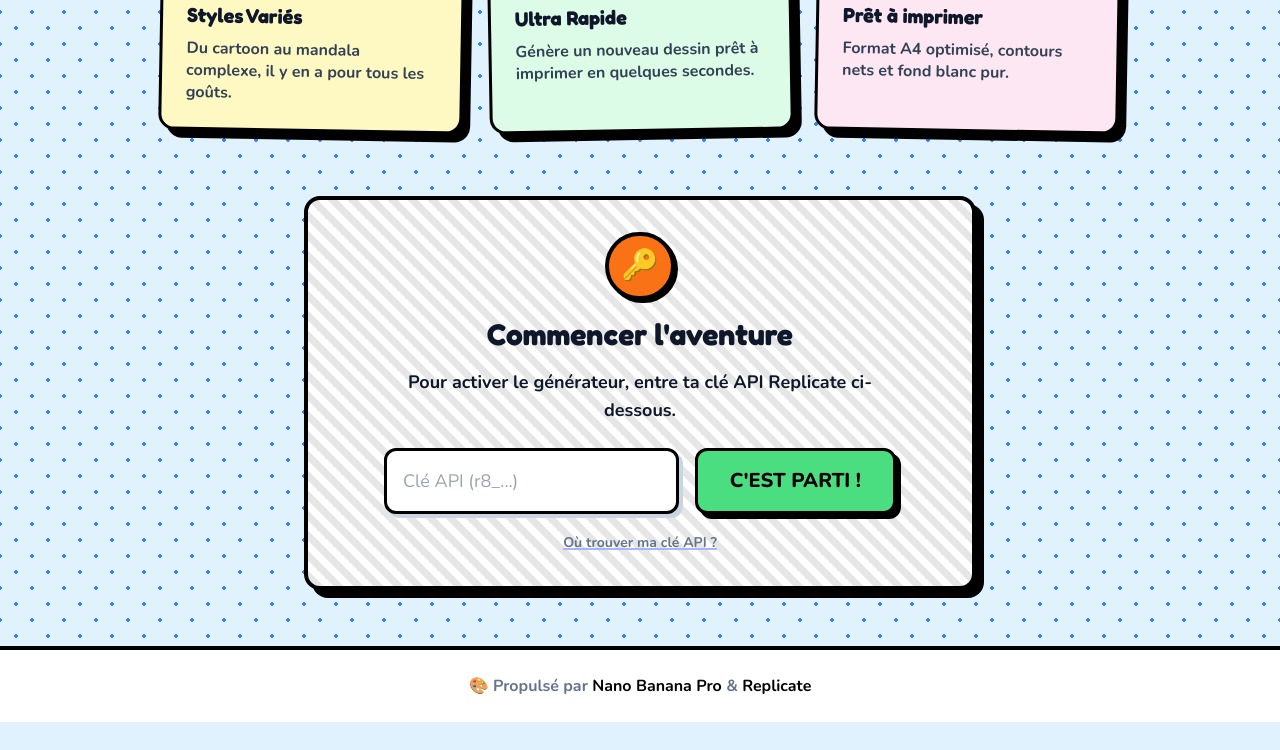
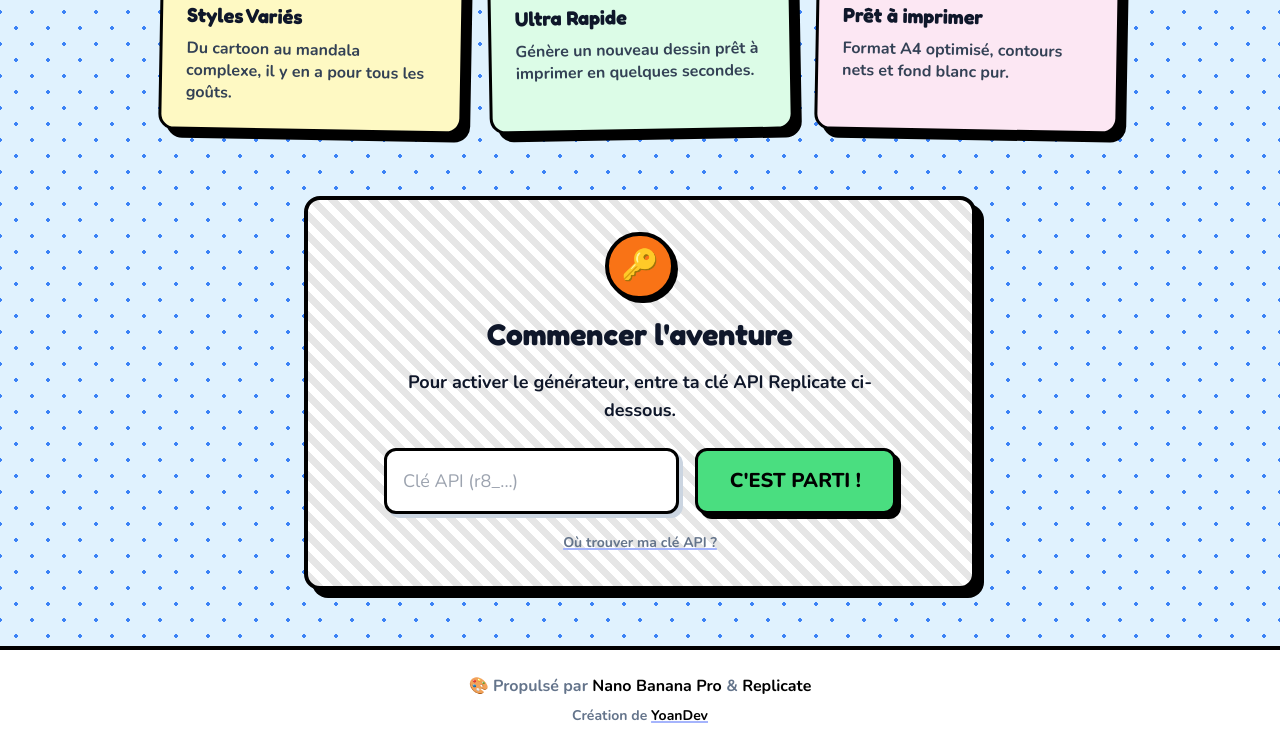
Before and after one commit to yoanbernabeu/nanocolor, a plain HTML site: page index.html in a window 1280 px wide. Shown: the part 628-1378 px from the top of the page. Before the commit the page ends 1350 px from the top, so only its background shows below. Drawn offline with nearby package versions, Linux system fonts and the light colour scheme.

Commit message:
feat: Add YoanDev link to the footer

```diff
--- a/index.html
+++ b/index.html
@@ -311,6 +311,7 @@
 
     <footer class="p-4 md:p-6 text-center font-bold text-slate-500 border-t-4 border-black bg-white mt-auto">
         <p>🎨 <span x-text="t[lang].footer"></span> <span class="text-black">Nano Banana Pro</span> & <span class="text-black">Replicate</span></p>
+        <p class="mt-2 text-sm">Création de <a href="https://yoandev.co" target="_blank" class="text-black hover:text-indigo-600 underline decoration-2 decoration-indigo-300 hover:decoration-indigo-600 transition-all">YoanDev</a></p>
     </footer>
 
     <script>
```
